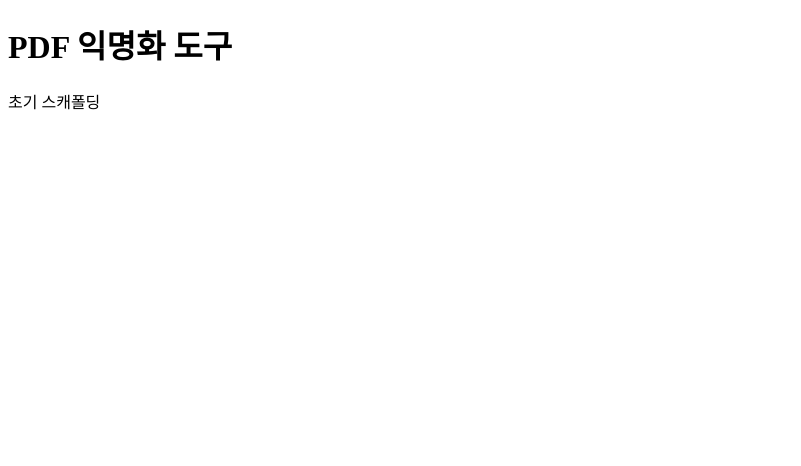
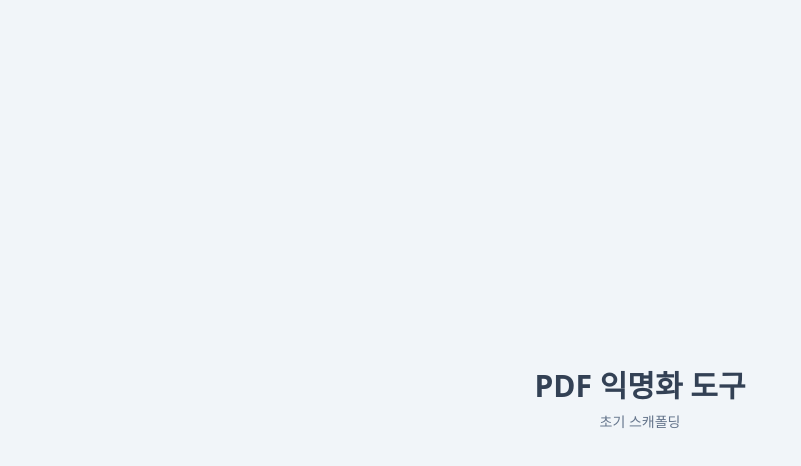
Before and after one commit to nextintelligence-ai/pii-guard-js, a React (Vite) app: page / in a window 1280 px wide. Shown: the top 466 px of the page, without its empty margins (0-801 px from the left). Built offline with nearby package versions, Linux system fonts and the light colour scheme.

Commit message:
chore: Tailwind 셋업

```diff
--- /dev/null
+++ b/postcss.config.js
@@ -0,0 +1,3 @@
+export default {
+  plugins: { tailwindcss: {}, autoprefixer: {} },
+};
--- a/src/styles/index.css
+++ b/src/styles/index.css
@@ -1 +1,5 @@
-/* placeholder — Tailwind 디렉티브는 Task 0.2 에서 추가됨 */
+@tailwind base;
+@tailwind components;
+@tailwind utilities;
+
+html, body, #root { height: 100%; }
--- /dev/null
+++ b/tailwind.config.js
@@ -0,0 +1,6 @@
+/** @type {import('tailwindcss').Config} */
+export default {
+  content: ['./index.html', './src/**/*.{ts,tsx}'],
+  theme: { extend: {} },
+  plugins: [],
+};
```
